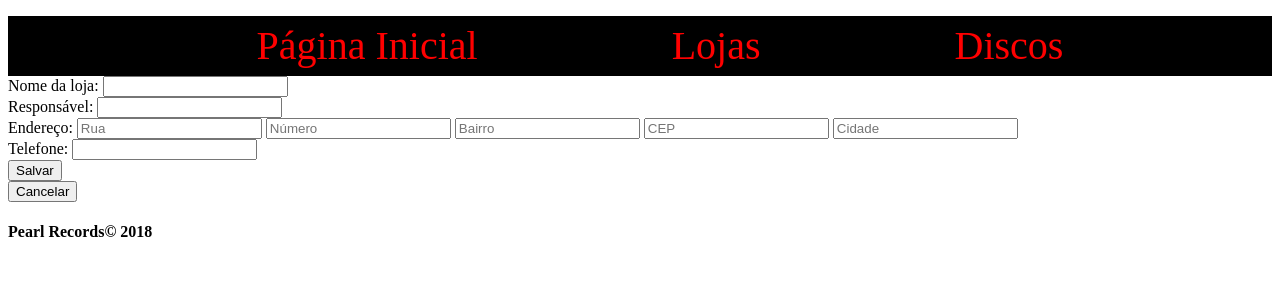
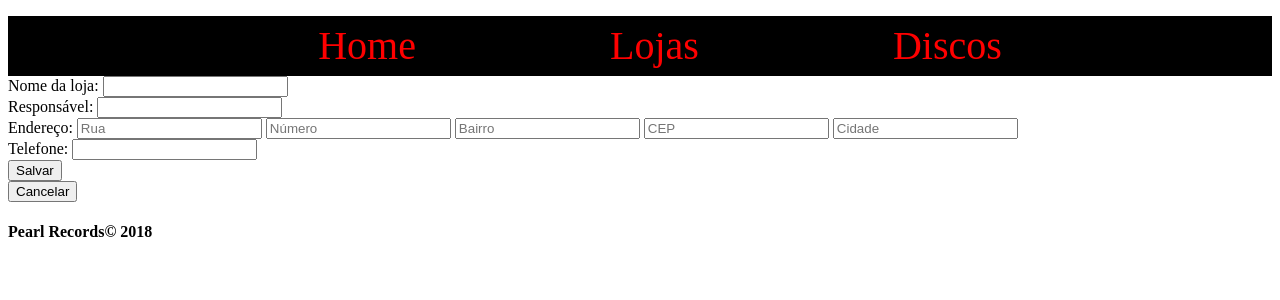
Before and after one commit to vitor-mafra/sistema-web-trainee-ijunior, a PHP site: page /novaLoja.php in a window 1280 px wide. Shown: the top 300 px of the page. Run offline with PHP 8.4, Linux system fonts and the light colour scheme; data that the repository does not hold is empty.

Commit message:
Mudança de  "Página Inicial" para "Home"

```diff
--- a/alterarDisco.php
+++ b/alterarDisco.php
@@ -22,7 +22,7 @@ else{
         <header>
             <nav class="menu">
                 <ul>
-                    <li><a href = "index.php">Página Inicial</a></li>
+                    <li><a href = "index.php">Home</a></li>
                     <li><a href = "listarLojas.php">Lojas</a></li>
                     <li><a href = "listarDiscos.php">Discos</a></li>
                 </ul>
--- a/alterarLoja.php
+++ b/alterarLoja.php
@@ -22,7 +22,7 @@ else{
         <header>
             <nav class="menu">
                 <ul>
-                    <li><a href = "index.php">Página Inicial</a></li>
+                    <li><a href = "index.php">Home</a></li>
                     <li><a href = "listarLojas.php">Lojas</a></li>
                     <li><a href = "listarDiscos.php">Discos</a></li>
                 </ul>
--- a/alterarQtdDisco.php
+++ b/alterarQtdDisco.php
@@ -18,7 +18,7 @@ $loja_disco = $banco_loja_disco->buscarPorId($_GET["idD"], $_GET["idL"]);
         <header>
             <nav class="menu">
                 <ul>
-                    <li><a href = "index.php">Página Inicial</a></li>
+                    <li><a href = "index.php">Home</a></li>
                     <li><a href = "listarLojas.php">Lojas</a></li>
                     <li><a href = "listarDiscos.php">Discos</a></li>
                 </ul>
--- a/alterarQtdLoja.php
+++ b/alterarQtdLoja.php
@@ -19,7 +19,7 @@ $aux = $_GET["aux"];
         <header>
             <nav class="menu">
                 <ul>
-                    <li><a href = "index.php">Página Inicial</a></li>
+                    <li><a href = "index.php">Home</a></li>
                     <li><a href = "listarLojas.php">Lojas</a></li>
                     <li><a href = "listarDiscos.php">Discos</a></li>
                 </ul>
--- a/excluirDisco.php
+++ b/excluirDisco.php
@@ -19,7 +19,7 @@ if(isset($_GET["id"])){
         <header>
             <nav class="menu">
                 <ul>
-                    <li><a href = "index.php">Página Inicial</a></li>
+                    <li><a href = "index.php">Home</a></li>
                     <li><a href = "listarLojas.php">Lojas</a></li>
                     <li><a href = "listarDiscos.php">Discos</a></li>
                 </ul>
--- a/excluirLoja.php
+++ b/excluirLoja.php
@@ -19,7 +19,7 @@ if(isset($_GET["id"])){
         <header>
             <nav class="menu">
                 <ul>
-                    <li><a href = "index.php">Página Inicial</a></li>
+                    <li><a href = "index.php">Home</a></li>
                     <li><a href = "listarLojas.php">Lojas</a></li>
                     <li><a href = "listarDiscos.php">Discos</a></li>
                 </ul>
--- a/listarDiscos.php
+++ b/listarDiscos.php
@@ -17,7 +17,7 @@ $discos = $banco_disco->listarDiscos();
         <header>
             <nav class="menu">
                 <ul>
-                    <li><a href = "index.php" >Página Inicial</a></li>
+                    <li><a href = "index.php" >Home</a></li>
                     <li><a href = "listarLojas.php">Lojas</a></li>
                     <li><a href = "listarDiscos.php">Discos</a></li>
                 </ul>
--- a/listarLojas.php
+++ b/listarLojas.php
@@ -17,7 +17,7 @@ $lojas = $banco_loja->listarLojas();
         <header>
             <nav class="menu">
                 <ul>
-                    <li><a href = "index.php">Página Inicial</a></li>
+                    <li><a href = "index.php">Home</a></li>
                     <li><a href = "listarLojas.php">Lojas</a></li>
                     <li><a href = "listarDiscos.php">Discos</a></li>
                 </ul>
--- a/novaLoja.php
+++ b/novaLoja.php
@@ -17,7 +17,7 @@ $lojas = $banco_loja->listarLojas();
         <header>
             <nav class="menu">
                 <ul>
-                    <li><a href = "index.php">Página Inicial</a></li>
+                    <li><a href = "index.php">Home</a></li>
                     <li><a href = "listarLojas.php">Lojas</a></li>
                     <li><a href = "listarDiscos.php">Discos</a></li>
                 </ul>
--- a/novoDisco.php
+++ b/novoDisco.php
@@ -19,7 +19,7 @@ $discos = $banco_disco->listarDiscos();
         <header>
             <nav class="menu">
                 <ul>
-                    <li><a href = "index.php">Página Inicial</a></li>
+                    <li><a href = "index.php">Home</a></li>
                     <li><a href = "listarLojas.php">Lojas</a></li>
                     <li><a href = "listarDiscos.php">Discos</a></li>
                 </ul>
--- a/verDiscos.php
+++ b/verDiscos.php
@@ -32,7 +32,7 @@ $disco = new Disco();
         <header>
             <nav class="menu">
                 <ul>
-                    <li><a href = "index.php">Página Inicial</a></li>
+                    <li><a href = "index.php">Home</a></li>
                     <li><a href = "listarLojas.php">Lojas</a></li>
                     <li><a href = "listarDiscos.php">Discos</a></li>
                 </ul>
--- a/verLojas.php
+++ b/verLojas.php
@@ -32,7 +32,7 @@ $loja = new Loja();
         <header>
             <nav class="menu">
                 <ul>
-                    <li><a href = "index.php">Página Inicial</a></li>
+                    <li><a href = "index.php">Home</a></li>
                     <li><a href = "listarLojas.php">Lojas</a></li>
                     <li><a href = "listarDiscos.php">Discos</a></li>
                 </ul>
```
